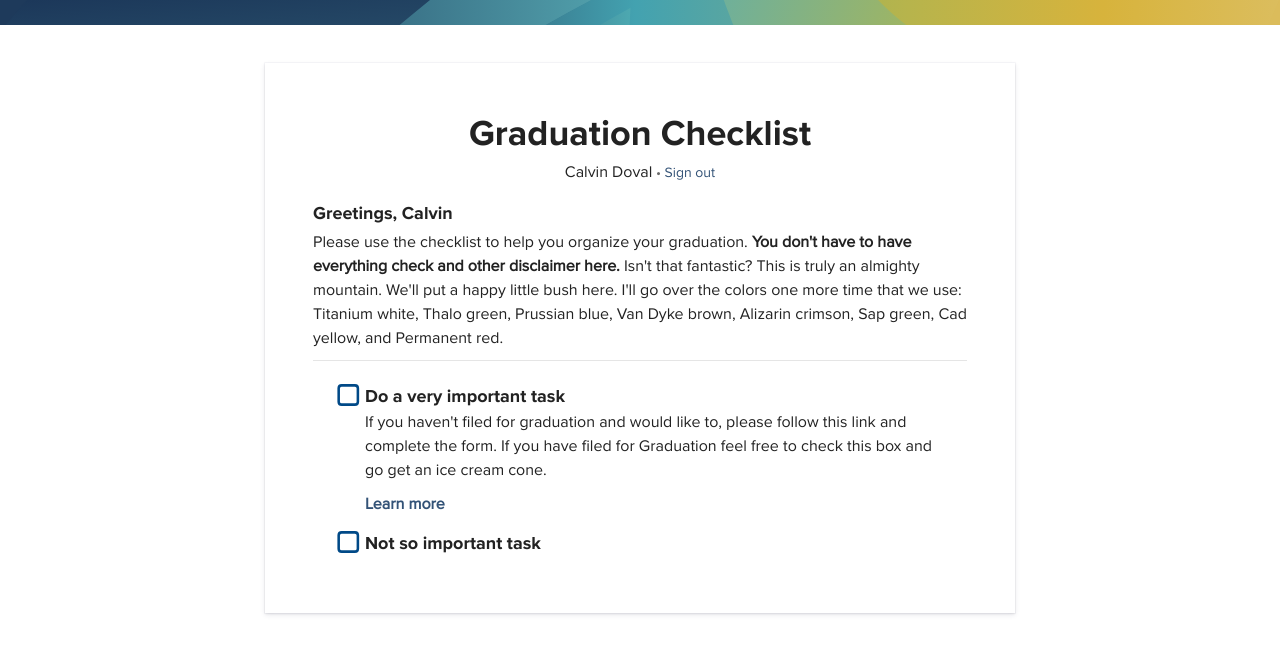
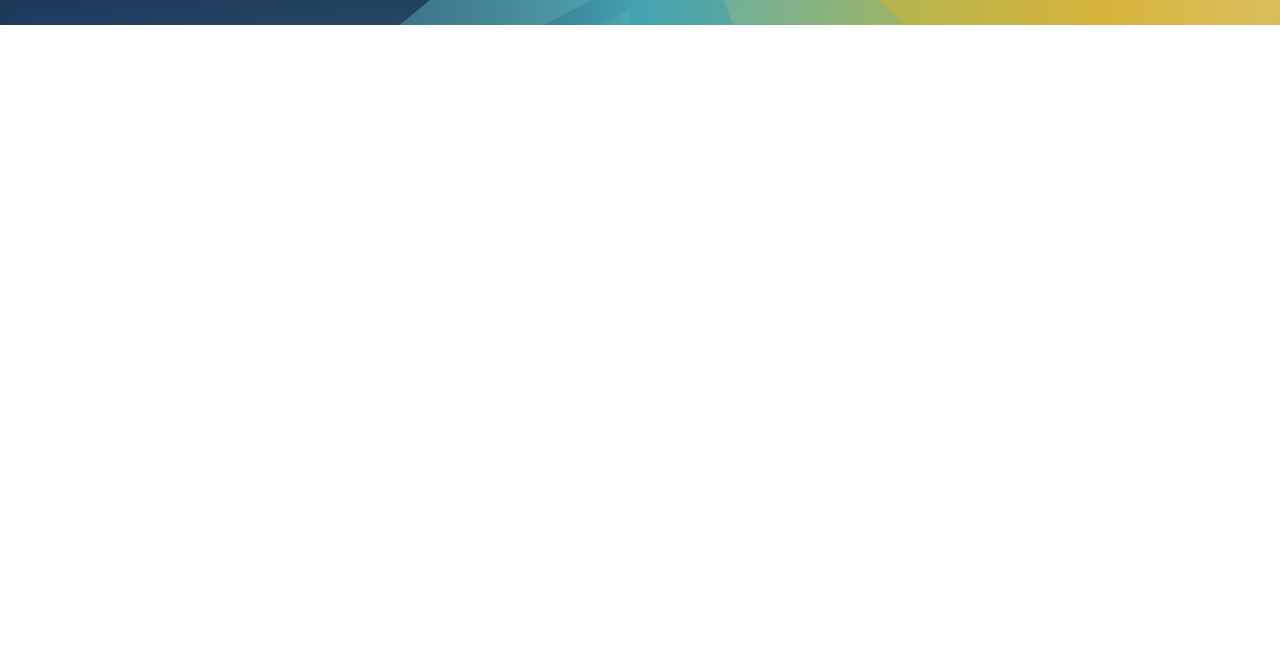
Before and after one commit to cydoval/save, a Jekyll site: the page built from index.html, in a window 1280 px wide. Shown: the top 654 px of the page. Built offline with Jekyll 4.4.1, drawn with Linux system fonts in a browser that asks for light colours; nearby versions of some CDN libraries; the list of posts is cut into pages by our own code; comment, search, counter and statistics services are not loaded.

Commit message:
removing index

```diff
--- a/index.html
+++ b/index.html
@@ -1,74 +1,6 @@
 ---
 layout: default
-title: 50th Anniversary ESP
+title: Ashley Rae Edwards and Calvin Yeates Doval
 ---
 
 {% include header.html %}
-
-  <div class="checklist-wrapper">
-  <div class="welcome text-center">
-    <h1>Graduation Checklist</h1>
-    <div class="discreet">
-    <span>Calvin Doval</span> •
-    <a href="/logout">
-    Sign out
-    </a>
-    </div>
-  </div>
-
-  <h3>
-    Greetings, Calvin
-  </h3>
-  <p>Please use the checklist to help you organize your graduation. <b>You don't have to have everything check and other disclaimer here.</b> Isn't that fantastic? This is truly an almighty mountain. We'll put a happy little bush here. I'll go over the colors one more time that we use: Titanium white, Thalo green, Prussian blue, Van Dyke brown, Alizarin crimson, Sap green, Cad yellow, and Permanent red.</p>
-  <hr>
-  <svg viewBox="0 0 0 0" style="position: absolute; z-index: -1; opacity: 0;">
-  <defs>
-    <linearGradient id="boxGradient" gradientUnits="userSpaceOnUse" x1="0" y1="0" x2="25" y2="25">
-      <stop offset="0%"   stop-color="#004987"/>
-      <stop offset="100%" stop-color="#004987"/>
-    </linearGradient>
-
-    <linearGradient id="lineGradient">
-      <stop offset="0%"    stop-color="#004987"/>
-      <stop offset="100%"  stop-color="#004987"/>
-    </linearGradient>
-
-    <path id="todo__line" stroke="url(#lineGradient)" d="M21 12.3h168v0.1z"></path>
-    <path id="todo__box" stroke="url(#boxGradient)" d="M21 12.7v5c0 1.3-1 2.3-2.3 2.3H8.3C7 20 6 19 6 17.7V7.3C6 6 7 5 8.3 5h10.4C20 5 21 6 21 7.3v5.4"></path>
-    <path id="todo__check" stroke="url(#boxGradient)" d="M10 13l2 2 5-5"></path>
-    <circle id="todo__circle" cx="13.5" cy="12.5" r="10"></circle>
-  </defs>
-</svg>
-
-
-<div class="todo-list">
-  <label class="todo">
-    <input class="todo__state" type="checkbox" />
-
-    <svg xmlns="http://www.w3.org/2000/svg" xmlns:xlink="http://www.w3.org/1999/xlink" viewBox="0 0 200 25" class="todo__icon">
-      <use xlink:href="#todo__line" class="todo__line"></use>
-      <use xlink:href="#todo__box" class="todo__box"></use>
-      <use xlink:href="#todo__check" class="todo__check"></use>
-      <use xlink:href="#todo__circle" class="todo__circle"></use>
-    </svg>
-
-    <div class="todo__text">Do a very important task</div>
-    <p>If you haven't filed for graduation and would like to, please follow this link and complete the form. If you have filed for Graduation feel free to check this box and go get an ice cream cone.</p>
-    <p><a href="#">Learn more</a></p>
-  </label>
-
-
-  <label class="todo">
-    <input class="todo__state" type="checkbox" />
-
-    <svg xmlns="http://www.w3.org/2000/svg" xmlns:xlink="http://www.w3.org/1999/xlink" viewBox="0 0 200 25" class="todo__icon">
-      <use xlink:href="#todo__line" class="todo__line"></use>
-      <use xlink:href="#todo__box" class="todo__box"></use>
-      <use xlink:href="#todo__check" class="todo__check"></use>
-      <use xlink:href="#todo__circle" class="todo__circle"></use>
-    </svg>
-
-    <div class="todo__text">Not so important task</div>
-  </label>
-</div>
-</div>
```
